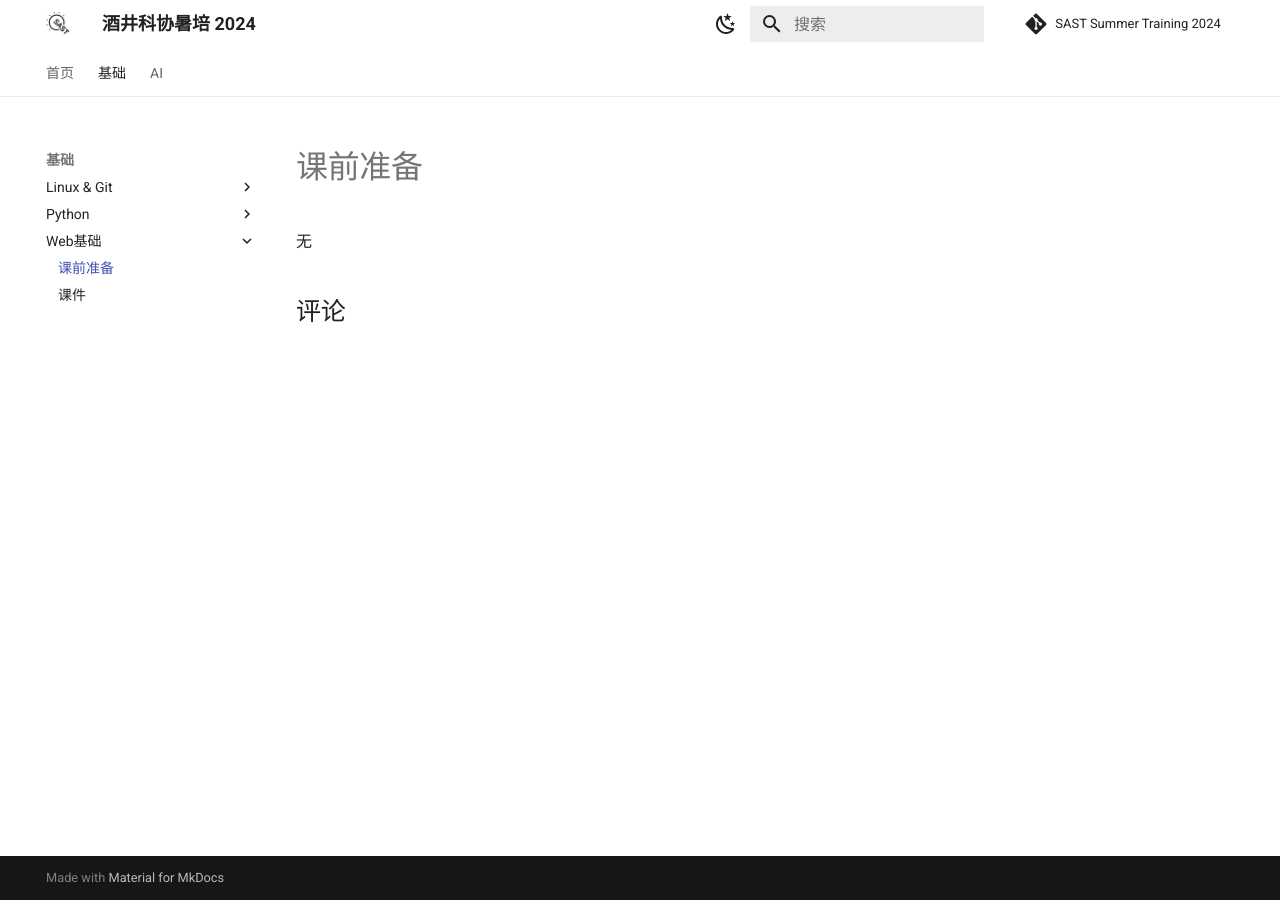
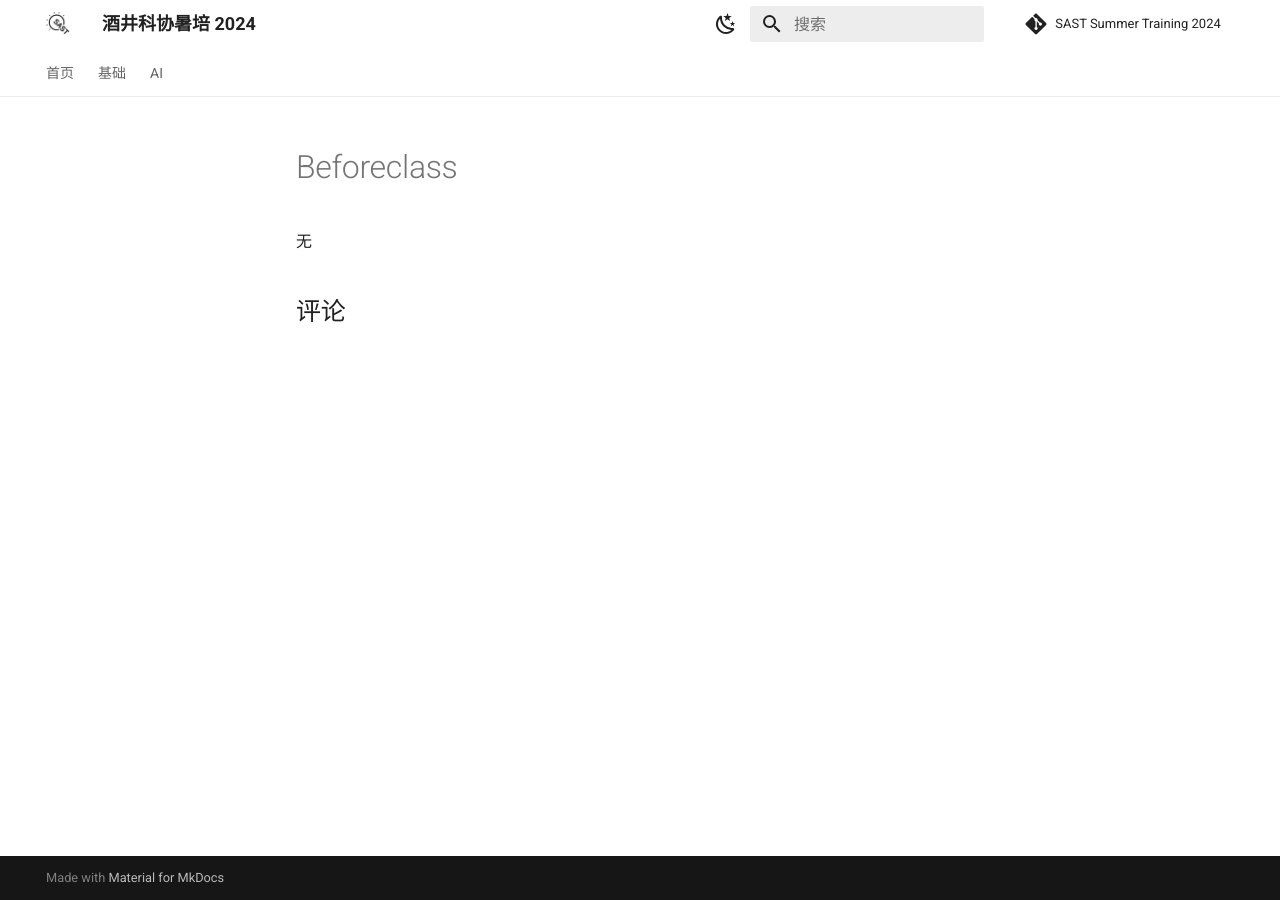
Before and after one commit to sast-summer-training-2024/sast-summer-training-2024.github.io, an MkDocs documentation site: the page built from docs/basic/Web_basics/beforeclass.md, in a window 1280 px wide. Built offline with MkDocs 1.6.1 and Material for MkDocs 9.7.7, drawn with Linux system fonts in a browser that asks for light colours; comment, search, counter and statistics services are not loaded.

Commit message:
remove beforeclass

```diff
--- a/mkdocs.yml
+++ b/mkdocs.yml
@@ -97,7 +97,6 @@ nav:
       - 课前准备: basic/python/Pre-requisite.md
       - 正文: basic/python/handout.md
     - Web基础:
-      - 课前准备: basic/Web_basics/beforeclass.md
       - 课件: basic/Web_basics/Web_basics.pdf
   - AI:
     - 神经网络: ai/neural-network/network.md
```
